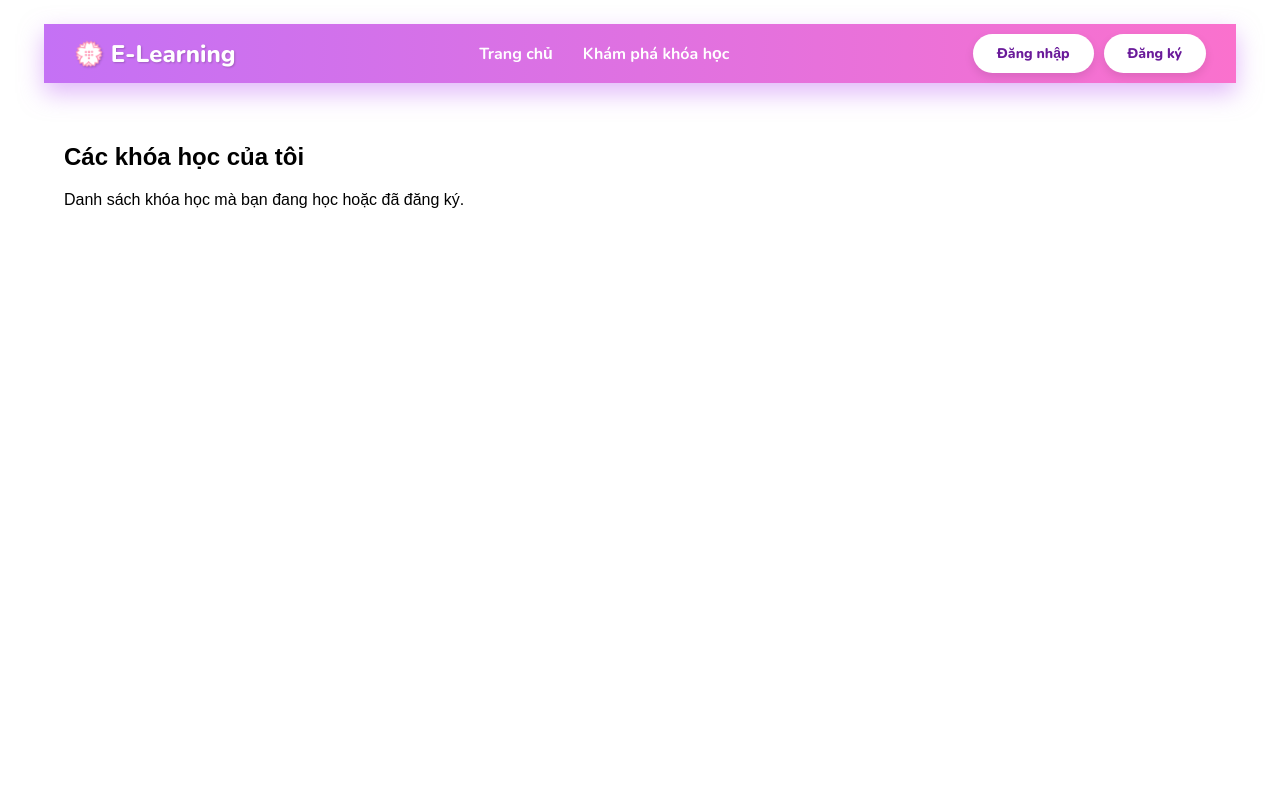
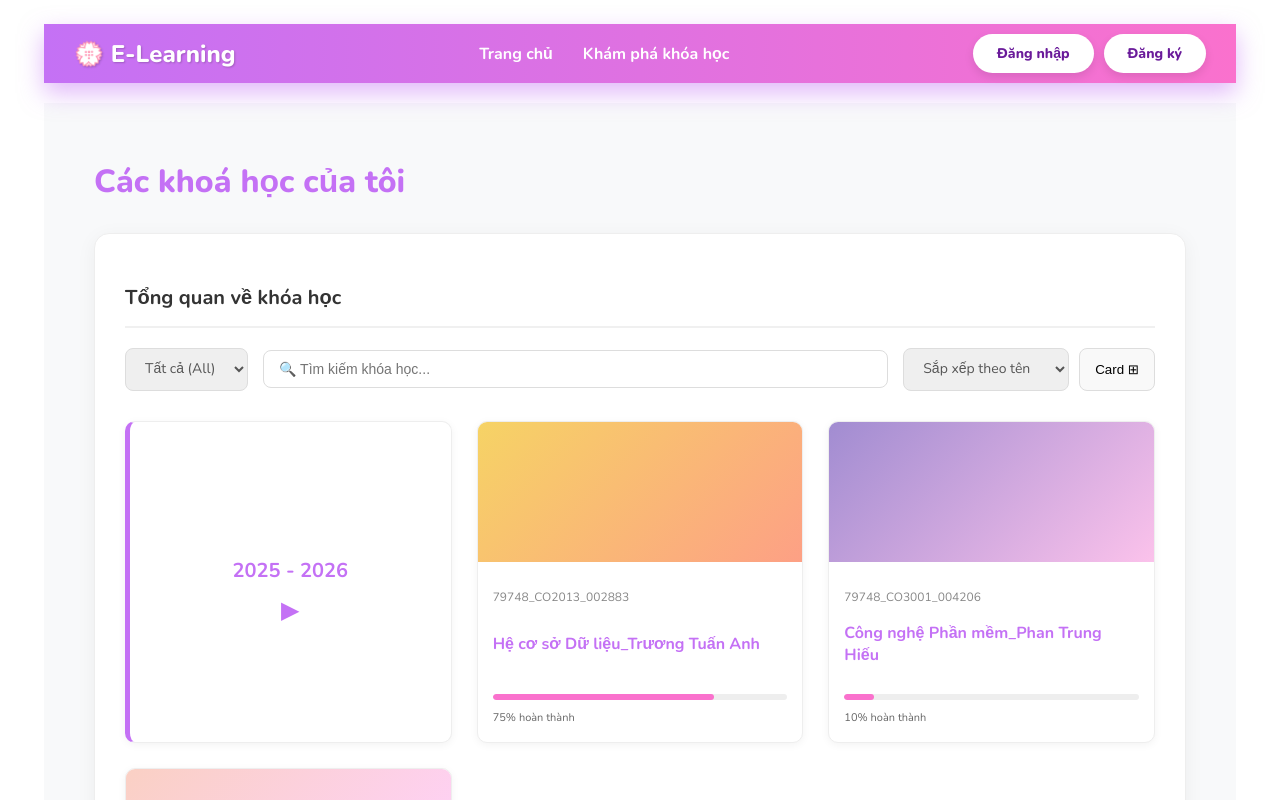
Before and after one commit to HuyH2/database_BTL2, a React (Vite) app in the folder client/: page /my-learning in a window 1280 px wide. Shown: the top 800 px of the page. Built offline with nearby package versions, Linux system fonts and the light colour scheme; no server answers.

Commit message:
student finish

```diff
--- a/client/src/pages/student/MyLearning.jsx
+++ b/client/src/pages/student/MyLearning.jsx
@@ -1,11 +1,263 @@
-import React from 'react';
+import React, { useState } from 'react';
+import { Link } from 'react-router-dom';
 
 const MyLearning = () => {
+  // --- 1. DỮ LIỆU GIẢ (MOCK DATA) ---
+  const myCourses = [
+    {
+      id: 1,
+      code: '79748_CO2013_002883',
+      name: 'Hệ cơ sở Dữ liệu_Trương Tuấn Anh',
+      bgPattern: 'linear-gradient(135deg, #f6d365 0%, #fda085 100%)', // Cam phấn
+      progress: 75,
+    },
+    {
+      id: 2,
+      code: '79748_CO3001_004206',
+      name: 'Công nghệ Phần mềm_Phan Trung Hiếu',
+      bgPattern: 'linear-gradient(135deg, #a18cd1 0%, #fbc2eb 100%)', // Tím nhạt
+      progress: 10,
+    },
+    {
+      id: 3,
+      code: '79748_CO3093_003446',
+      name: 'Mạng máy tính_NGUYỄN PHƯƠNG DUY',
+      bgPattern: 'linear-gradient(135deg, #fad0c4 0%, #ffd1ff 100%)', // Hồng phấn
+      progress: 90,
+    }
+  ];
+
+  // --- 2. STATE CHO BỘ LỌC ---
+  const [filter, setFilter] = useState('All');
+  const [searchTerm, setSearchTerm] = useState('');
+
+  // Lọc danh sách khóa học
+  const filteredCourses = myCourses.filter(course =>
+    course.name.toLowerCase().includes(searchTerm.toLowerCase())
+  );
+
   return (
-    <div style={{ padding: '20px' }}>
-      <h2>Các khóa học của tôi</h2>
-      <p>Danh sách khóa học mà bạn đang học hoặc đã đăng ký.</p>
+    <div style={styles.container}>
+
+      {/* Header tiêu đề */}
+      <h2 style={styles.pageTitle}>Các khoá học của tôi</h2>
+
+      <div style={styles.contentBox}>
+
+        {/* 1. THANH CÔNG CỤ (Filter & Search) */}
+        <div style={styles.toolbar}>
+          <h3 style={styles.subTitle}>Tổng quan về khóa học</h3>
+
+          <div style={styles.filterRow}>
+            <select
+              style={styles.select}
+              value={filter}
+              onChange={(e) => setFilter(e.target.value)}
+            >
+              <option value="All">Tất cả (All)</option>
+              <option value="InProgess">Đang học</option>
+              <option value="Finished">Đã xong</option>
+            </select>
+
+            <input
+              type="text"
+              placeholder="🔍 Tìm kiếm khóa học..."
+              style={styles.searchInput}
+              value={searchTerm}
+              onChange={(e) => setSearchTerm(e.target.value)}
+            />
+
+            <div style={styles.sortGroup}>
+              <select style={styles.select}>
+                <option>Sắp xếp theo tên</option>
+                <option>Truy cập gần nhất</option>
+              </select>
+              <button style={styles.viewBtn}>Card ⊞</button>
+            </div>
+          </div>
+        </div>
+
+        {/* 2. DANH SÁCH KHÓA HỌC (Grid View) */}
+        <div style={styles.grid}>
+
+          {/* Thẻ Năm*/}
+          <div style={{...styles.card, display: 'flex', alignItems: 'center', justifyContent: 'center', borderLeft: '5px solid #c471f5'}}>
+            <div style={{textAlign: 'center', padding: '20px'}}>
+              <h3 style={{color: '#c471f5', fontSize: '20px', marginBottom: '10px'}}>2025 - 2026</h3>
+              <span style={{fontSize: '24px', color: '#c471f5'}}>▶</span>
+            </div>
+          </div>
+
+          {/* Các thẻ khóa học */}
+          {filteredCourses.map(course => (
+            <div key={course.id} style={styles.card}>
+              {/* Ảnh bìa (Pattern màu) */}
+              <div style={{...styles.cardImage, background: course.bgPattern}}></div>
+
+              {/* Nội dung */}
+              <div style={styles.cardBody}>
+                <p style={styles.courseCode}>{course.code}</p>
+
+                {/* Tên khóa học (Link bấm vào học) */}
+                <Link to={`/learn/${course.id}`} style={styles.courseName}>
+                  {course.name}
+                </Link>
+
+                {/* Thanh tiến độ (Giống Bách Khoa có cái % học) */}
+                <div style={styles.progressContainer}>
+                  <div style={styles.progressBar}>
+                    <div style={{...styles.progressFill, width: `${course.progress}%`}}></div>
+                  </div>
+                  <span style={styles.progressText}>{course.progress}% hoàn thành</span>
+                </div>
+              </div>
+            </div>
+          ))}
+
+        </div>
+      </div>
     </div>
   );
 };
+
+const styles = {
+  container: {
+    padding: '30px 50px',
+    fontFamily: "'Nunito', sans-serif",
+    backgroundColor: '#f8f9fa',
+    minHeight: '100vh',
+  },
+  pageTitle: {
+    fontSize: '32px',
+    fontWeight: '800',
+    color: '#c471f5',
+    marginBottom: '30px',
+  },
+  contentBox: {
+    backgroundColor: 'white',
+    borderRadius: '15px',
+    boxShadow: '0 4px 20px rgba(0,0,0,0.05)',
+    border: '1px solid #eee',
+    padding: '30px',
+  },
+  subTitle: {
+    fontSize: '20px',
+    color: '#333',
+    borderBottom: '2px solid #f0f0f0',
+    paddingBottom: '15px',
+    marginBottom: '20px',
+  },
+
+  toolbar: {
+    marginBottom: '30px',
+  },
+  filterRow: {
+    display: 'flex',
+    gap: '15px',
+    flexWrap: 'wrap',
+    alignItems: 'center',
+  },
+  select: {
+    padding: '10px 15px',
+    borderRadius: '8px',
+    border: '1px solid #ddd',
+    fontSize: '14px',
+    color: '#555',
+    outline: 'none',
+    fontFamily: 'inherit',
+    cursor: 'pointer',
+  },
+  searchInput: {
+    flex: 1,
+    padding: '10px 15px',
+    borderRadius: '8px',
+    border: '1px solid #ddd',
+    fontSize: '14px',
+    outline: 'none',
+    minWidth: '200px',
+  },
+  sortGroup: {
+    display: 'flex',
+    gap: '10px',
+  },
+  viewBtn: {
+    padding: '10px 15px',
+    borderRadius: '8px',
+    border: '1px solid #ddd',
+    backgroundColor: '#f9f9f9',
+    cursor: 'pointer',
+  },
+
+  // Grid Khóa học
+  grid: {
+    display: 'grid',
+    gridTemplateColumns: 'repeat(auto-fill, minmax(280px, 1fr))', // Responsive tự động
+    gap: '25px',
+  },
+  card: {
+    backgroundColor: 'white',
+    borderRadius: '10px',
+    border: '1px solid #eee',
+    overflow: 'hidden',
+    boxShadow: '0 2px 8px rgba(0,0,0,0.05)',
+    transition: 'transform 0.2s, box-shadow 0.2s',
+    ':hover': {
+      transform: 'translateY(-5px)',
+      boxShadow: '0 8px 20px rgba(196, 113, 245, 0.2)',
+    },
+    display: 'flex',
+    flexDirection: 'column',
+    height: '320px', // Chiều cao cố định để đều nhau
+  },
+  cardImage: {
+    height: '140px',
+    width: '100%',
+    // Background pattern sẽ được set inline
+  },
+  cardBody: {
+    padding: '15px',
+    display: 'flex',
+    flexDirection: 'column',
+    flex: 1,
+    justifyContent: 'space-between',
+  },
+  courseCode: {
+    fontSize: '12px',
+    color: '#888',
+    marginBottom: '5px',
+  },
+  courseName: {
+    fontSize: '16px',
+    fontWeight: '700',
+    color: '#c471f5', // Tên khóa học màu tím
+    textDecoration: 'none',
+    lineHeight: '1.4',
+    display: '-webkit-box',
+    WebkitLineClamp: 3, // Giới hạn 3 dòng tên
+    WebkitBoxOrient: 'vertical',
+    overflow: 'hidden',
+  },
+
+  // Thanh tiến độ
+  progressContainer: {
+    marginTop: '15px',
+  },
+  progressBar: {
+    height: '6px',
+    backgroundColor: '#eee',
+    borderRadius: '3px',
+    marginBottom: '5px',
+    overflow: 'hidden',
+  },
+  progressFill: {
+    height: '100%',
+    backgroundColor: '#fa71cd', // Màu hồng cho thanh tiến độ
+    borderRadius: '3px',
+  },
+  progressText: {
+    fontSize: '11px',
+    color: '#666',
+  }
+};
+
 export default MyLearning;
```
